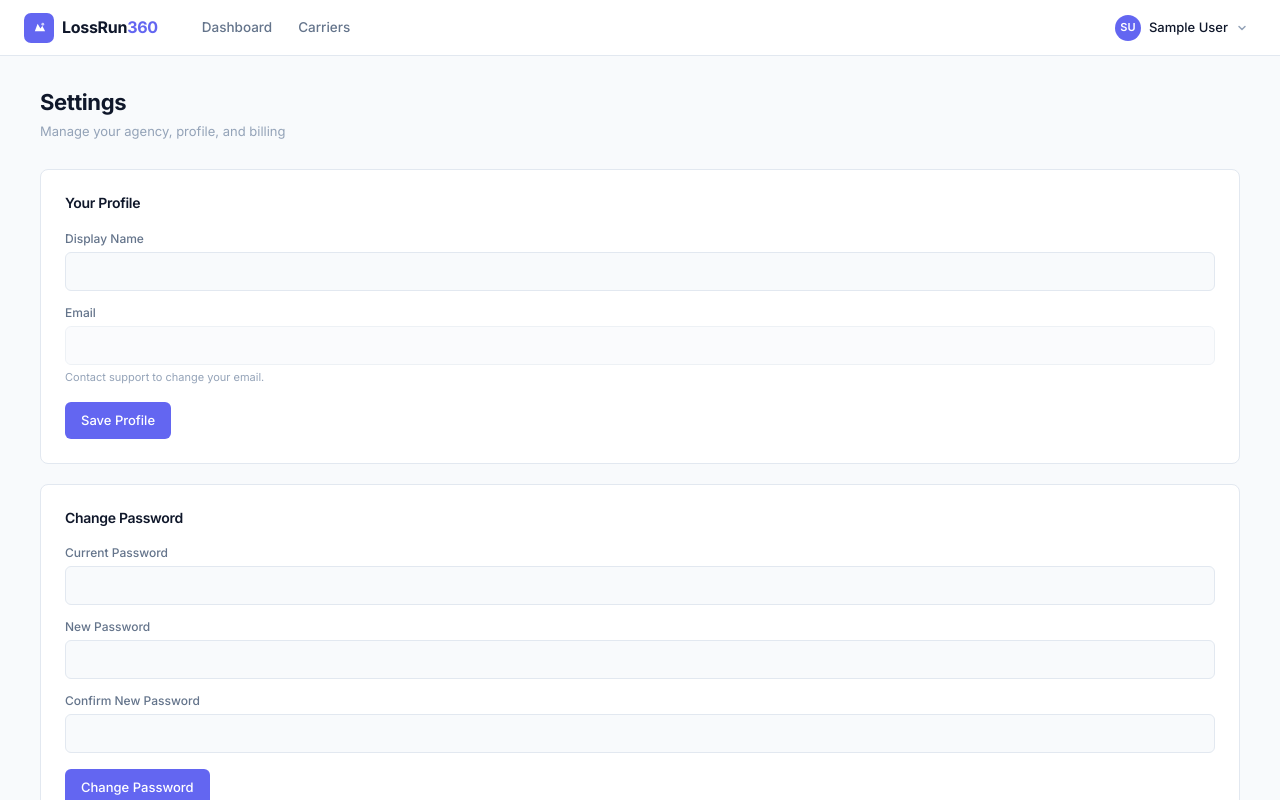
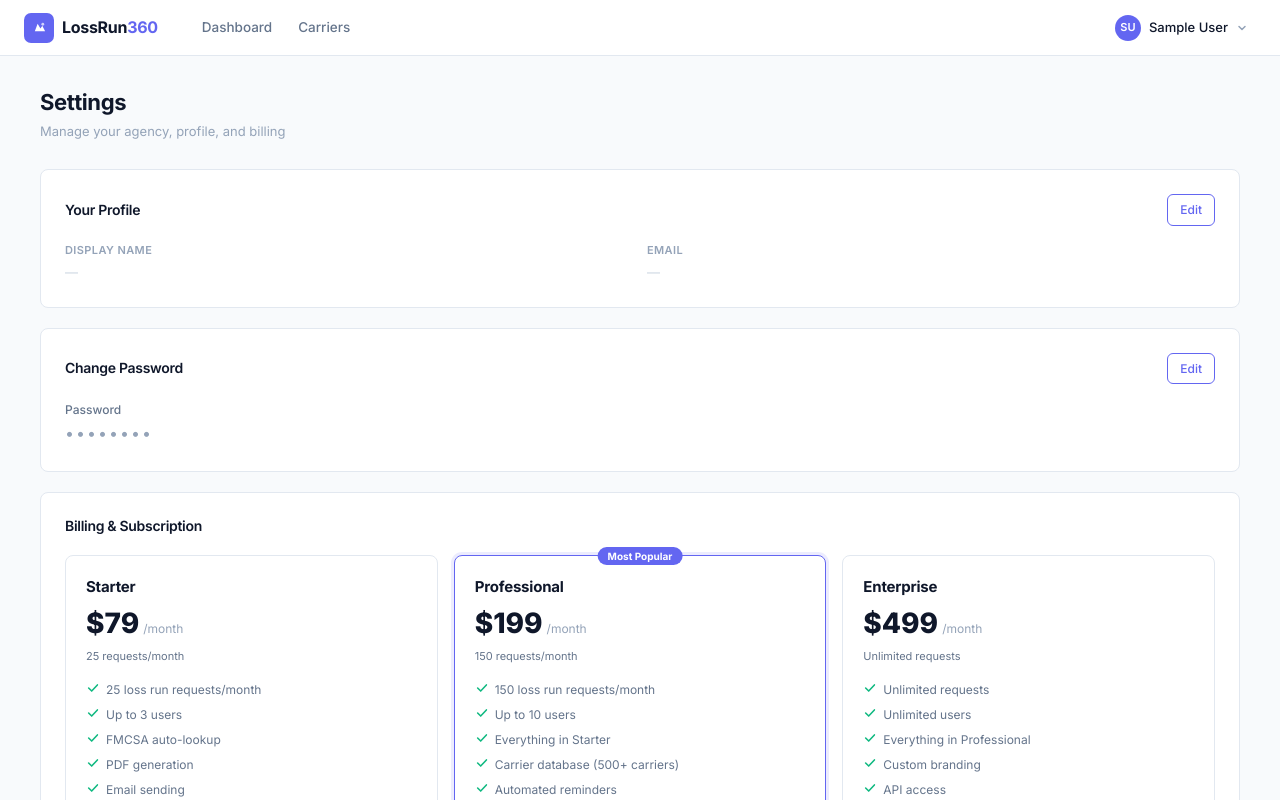
Before and after one commit to lossrun360/lossrun360, a Next.js app: page /settings in a window 1280 px wide. Shown: the top 800 px of the page. Built offline with nearby package versions, Linux system fonts and the light colour scheme; no server answers; the database is empty; sample sign-in values are in the browser's storage.

Commit message:
Settings: read-only display by default with per-section Edit/Cancel buttons

```diff
--- a/app/(dashboard)/settings/page.tsx
+++ b/app/(dashboard)/settings/page.tsx
@@ -9,6 +9,11 @@ export default function SettingsPage() {
   const { data: session, update } = useSession()
   const [loading, setLoading] = useState(true)
   const [saving, setSaving] = useState(false)
+
+  const [editingAgency, setEditingAgency] = useState(false)
+  const [editingProfile, setEditingProfile] = useState(false)
+  const [editingPassword, setEditingPassword] = useState(false)
+
   const [agencyForm, setAgencyForm] = useState({
     name: '', phone: '', address: '', city: '', state: '', zip: '', website: '', licenseNumber: '',
   })
@@ -44,12 +49,13 @@ export default function SettingsPage() {
     setSaving(true)
     try {
       const res = await fetch('/api/settings/agency', {
-        method: 'PATCH', headers: { 'Content-Type': 'application/json' },
-        body: JSON.stringify(agencyForm),
+        method: 'PATCH', headers: { 'Content-Type': 'application/json' }, body: JSON.stringify(agencyForm),
       })
       if (!res.ok) { toast.error('Failed to save'); return }
       toast.success('Agency settings saved')
-    } catch { toast.error('Failed') } finally { setSaving(false) }
+      setEditingAgency(false)
+    } catch { toast.error('Failed') }
+    finally { setSaving(false) }
   }
 
   async function saveProfile(e: React.FormEvent) {
@@ -57,13 +63,14 @@ export default function SettingsPage() {
     setSaving(true)
     try {
       const res = await fetch('/api/settings/profile', {
-        method: 'PATCH', headers: { 'Content-Type': 'application/json' },
-        body: JSON.stringify(profileForm),
+        method: 'PATCH', headers: { 'Content-Type': 'application/json' }, body: JSON.stringify(profileForm),
       })
       if (!res.ok) { toast.error('Failed to save'); return }
       await update({ name: profileForm.name })
       toast.success('Profile updated')
-    } catch { toast.error('Failed') } finally { setSaving(false) }
+      setEditingProfile(false)
+    } catch { toast.error('Failed') }
+    finally { setSaving(false) }
   }
 
   async function changePassword(e: React.FormEvent) {
@@ -79,7 +86,9 @@ export default function SettingsPage() {
       if (!res.ok) { toast.error(data.error || 'Failed'); return }
       toast.success('Password changed')
       setPasswordForm({ current: '', newPass: '', confirm: '' })
-    } catch { toast.error('Failed') } finally { setSaving(false) }
+      setEditingPassword(false)
+    } catch { toast.error('Failed') }
+    finally { setSaving(false) }
   }
 
   async function startCheckout(tier: string) {
@@ -93,7 +102,8 @@ export default function SettingsPage() {
       const data = await res.json()
       if (data.url) window.location.href = data.url
       else toast.error(data.error || 'Failed to start checkout')
-    } catch { toast.error('Failed') } finally { setCheckoutLoading(null) }
+    } catch { toast.error('Failed') }
+    finally { setCheckoutLoading(null) }
   }
 
   async function openPortal() {
@@ -103,7 +113,8 @@ export default function SettingsPage() {
       const data = await res.json()
       if (data.url) window.location.href = data.url
       else toast.error(data.error || 'Failed')
-    } catch { toast.error('Failed') } finally { setPortalLoading(false) }
+    } catch { toast.error('Failed') }
+    finally { setPortalLoading(false) }
   }
 
   const isAdmin = session?.user?.role === 'AGENCY_ADMIN' || session?.user?.role === 'SUPER_ADMIN'
@@ -115,6 +126,7 @@ export default function SettingsPage() {
   const lbl: React.CSSProperties = { display: 'block', fontSize: '12px', fontWeight: 500, color: '#64748b', marginBottom: '4px' }
   const btnP: React.CSSProperties = { padding: '8px 16px', background: '#6366f1', color: '#fff', border: 'none', borderRadius: '6px', fontSize: '13px', fontWeight: 500, cursor: 'pointer' }
   const btnS: React.CSSProperties = { padding: '8px 16px', background: '#f1f5f9', color: '#475569', border: '1px solid #e2e8f0', borderRadius: '6px', fontSize: '13px', fontWeight: 500, cursor: 'pointer' }
+  const btnEdit: React.CSSProperties = { padding: '5px 12px', background: 'transparent', color: '#6366f1', border: '1px solid #6366f1', borderRadius: '6px', fontSize: '12px', fontWeight: 500, cursor: 'pointer' }
 
   if (loading) return (
     <div style={{ maxWidth: '1440px', margin: '0 auto', padding: '32px 40px' }}>
@@ -130,9 +142,16 @@ export default function SettingsPage() {
       </div>
 
       <div style={{ display: 'grid', gridTemplateColumns: isAdmin ? '1fr 1fr' : '1fr', gap: '20px', marginBottom: '20px' }}>
+        {/* Agency Settings */}
         {isAdmin && (
           <div style={card}>
-            <h2 style={{ fontSize: '14px', fontWeight: 600, color: '#0f172a', marginBottom: '16px', marginTop: 0 }}>Agency Settings</h2>
+            <div style={{ display: 'flex', alignItems: 'center', justifyContent: 'space-between', marginBottom: '16px' }}>
+              <h2 style={{ fontSize: '14px', fontWeight: 600, color: '#0f172a', margin: 0 }}>Agency Settings</h2>
+              {!editingAgency && (
+                <button onClick={() => setEditingAgency(true)} style={btnEdit}>Edit</button>
+              )}
+            </div>
+            {editingAgency ? (
               <form onSubmit={saveAgency}>
                 <div style={{ display: 'grid', gridTemplateColumns: '1fr 1fr', gap: '12px', marginBottom: '16px' }}>
                   <div style={{ gridColumn: '1 / -1' }}>
@@ -170,14 +189,33 @@ export default function SettingsPage() {
                     <input style={inp} type="url" value={agencyForm.website} onChange={(e) => setAgencyForm(p => ({...p, website: e.target.value}))} placeholder="https://..." />
                   </div>
                 </div>
+                <div style={{ display: 'flex', gap: '8px' }}>
                   <button type="submit" style={btnP} disabled={saving}>{saving ? 'Saving...' : 'Save Agency Settings'}</button>
+                  <button type="button" style={btnS} onClick={() => setEditingAgency(false)}>Cancel</button>
+                </div>
               </form>
+            ) : (
+              <div style={{ display: 'grid', gridTemplateColumns: '1fr 1fr', gap: '14px' }}>
+                <ReadOnlyField label="Agency Name" value={agencyForm.name} wide />
+                <ReadOnlyField label="Phone" value={agencyForm.phone} />
+                <ReadOnlyField label="License Number" value={agencyForm.licenseNumber} />
+                <ReadOnlyField label="Address" value={[agencyForm.address, agencyForm.city, agencyForm.state, agencyForm.zip].filter(Boolean).join(', ')} wide />
+                <ReadOnlyField label="Website" value={agencyForm.website} wide />
+              </div>
+            )}
           </div>
         )}
 
         <div style={{ display: 'flex', flexDirection: 'column', gap: '20px' }}>
+          {/* Profile */}
           <div style={card}>
-            <h2 style={{ fontSize: '14px', fontWeight: 600, color: '#0f172a', marginBottom: '16px', marginTop: 0 }}>Your Profile</h2>
+            <div style={{ display: 'flex', alignItems: 'center', justifyContent: 'space-between', marginBottom: '16px' }}>
+              <h2 style={{ fontSize: '14px', fontWeight: 600, color: '#0f172a', margin: 0 }}>Your Profile</h2>
+              {!editingProfile && (
+                <button onClick={() => setEditingProfile(true)} style={btnEdit}>Edit</button>
+              )}
+            </div>
+            {editingProfile ? (
               <form onSubmit={saveProfile}>
                 <div style={{ marginBottom: '12px' }}>
                   <label style={lbl}>Display Name</label>
@@ -188,12 +226,28 @@ export default function SettingsPage() {
                   <input style={{ ...inp, opacity: 0.6 }} type="email" value={profileForm.email} disabled />
                   <p style={{ fontSize: '11px', color: '#94a3b8', marginTop: '4px', marginBottom: 0 }}>Contact support to change your email.</p>
                 </div>
+                <div style={{ display: 'flex', gap: '8px' }}>
                   <button type="submit" style={btnP} disabled={saving}>{saving ? 'Saving...' : 'Save Profile'}</button>
+                  <button type="button" style={btnS} onClick={() => setEditingProfile(false)}>Cancel</button>
+                </div>
               </form>
+            ) : (
+              <div style={{ display: 'grid', gridTemplateColumns: '1fr 1fr', gap: '14px' }}>
+                <ReadOnlyField label="Display Name" value={profileForm.name} />
+                <ReadOnlyField label="Email" value={profileForm.email} />
+              </div>
+            )}
           </div>
 
+          {/* Password */}
           <div style={card}>
-            <h2 style={{ fontSize: '14px', fontWeight: 600, color: '#0f172a', marginBottom: '16px', marginTop: 0 }}>Change Password</h2>
+            <div style={{ display: 'flex', alignItems: 'center', justifyContent: 'space-between', marginBottom: '16px' }}>
+              <h2 style={{ fontSize: '14px', fontWeight: 600, color: '#0f172a', margin: 0 }}>Change Password</h2>
+              {!editingPassword && (
+                <button onClick={() => setEditingPassword(true)} style={btnEdit}>Edit</button>
+              )}
+            </div>
+            {editingPassword ? (
               <form onSubmit={changePassword}>
                 <div style={{ marginBottom: '12px' }}>
                   <label style={lbl}>Current Password</label>
@@ -207,12 +261,24 @@ export default function SettingsPage() {
                   <label style={lbl}>Confirm New Password</label>
                   <input style={inp} type="password" value={passwordForm.confirm} onChange={(e) => setPasswordForm(p => ({...p, confirm: e.target.value}))} required />
                 </div>
+                <div style={{ display: 'flex', gap: '8px' }}>
                   <button type="submit" style={btnP} disabled={saving}>{saving ? 'Changing...' : 'Change Password'}</button>
+                  <button type="button" style={btnS} onClick={() => setEditingPassword(false)}>Cancel</button>
+                </div>
               </form>
+            ) : (
+              <div style={{ display: 'flex', alignItems: 'center', gap: '12px' }}>
+                <div>
+                  <p style={{ fontSize: '12px', fontWeight: 500, color: '#64748b', margin: '0 0 2px' }}>Password</p>
+                  <p style={{ fontSize: '16px', color: '#94a3b8', margin: 0, letterSpacing: '2px' }}>••••••••</p>
+                </div>
+              </div>
+            )}
           </div>
         </div>
       </div>
 
+      {/* Billing */}
       <div style={{ ...card }}>
         <div style={{ display: 'flex', alignItems: 'center', justifyContent: 'space-between', marginBottom: '20px' }}>
           <h2 style={{ fontSize: '14px', fontWeight: 600, color: '#0f172a', margin: 0 }}>Billing & Subscription</h2>
@@ -222,7 +288,6 @@ export default function SettingsPage() {
             </button>
           )}
         </div>
-
         {!billingLoading && subscription && (
           <div style={{ background: '#f8fafc', border: '1px solid #e2e8f0', borderRadius: '8px', padding: '16px 20px', marginBottom: '20px', display: 'flex', alignItems: 'center', gap: '16px' }}>
             <div style={{ flex: 1 }}>
@@ -252,7 +317,6 @@ export default function SettingsPage() {
             )}
           </div>
         )}
-
         <div style={{ display: 'grid', gridTemplateColumns: 'repeat(3, 1fr)', gap: '16px' }}>
           {Object.values(PLANS).map((plan) => {
             const isCurrent = currentTier === plan.tier && isActive
@@ -287,11 +351,7 @@ export default function SettingsPage() {
                 {isCurrent ? (
                   <div style={{ ...btnS, textAlign: 'center', opacity: 0.7, cursor: 'default' }}>Current Plan ✓</div>
                 ) : (
-                  <button
-                    onClick={() => startCheckout(plan.tier)}
-                    disabled={!!checkoutLoading}
-                    style={{ padding: '8px 16px', background: isPopular ? '#6366f1' : '#f1f5f9', color: isPopular ? '#fff' : '#475569', border: isPopular ? 'none' : '1px solid #e2e8f0', borderRadius: '6px', fontSize: '13px', fontWeight: 500, cursor: 'pointer', width: '100%', textAlign: 'center' }}
-                  >
+                  <button onClick={() => startCheckout(plan.tier)} disabled={!!checkoutLoading} style={{ padding: '8px 16px', background: isPopular ? '#6366f1' : '#f1f5f9', color: isPopular ? '#fff' : '#475569', border: isPopular ? 'none' : '1px solid #e2e8f0', borderRadius: '6px', fontSize: '13px', fontWeight: 500, cursor: 'pointer', width: '100%', textAlign: 'center' }}>
                     {checkoutLoading === plan.tier ? 'Loading...' : 'Select Plan'}
                   </button>
                 )}
@@ -306,3 +366,12 @@ export default function SettingsPage() {
     </div>
   )
 }
+
+function ReadOnlyField({ label, value, wide }: { label: string; value?: string; wide?: boolean }) {
+  return (
+    <div style={wide ? { gridColumn: '1 / -1' } : {}}>
+      <p style={{ fontSize: '11px', fontWeight: 600, letterSpacing: '0.4px', textTransform: 'uppercase', color: '#94a3b8', margin: '0 0 3px' }}>{label}</p>
+      <p style={{ fontSize: '13px', color: '#0f172a', margin: 0 }}>{value || <span style={{ color: '#cbd5e1' }}>—</span>}</p>
+    </div>
+  )
+}
```
Lines whose indentation alone changed are shown as unchanged.
